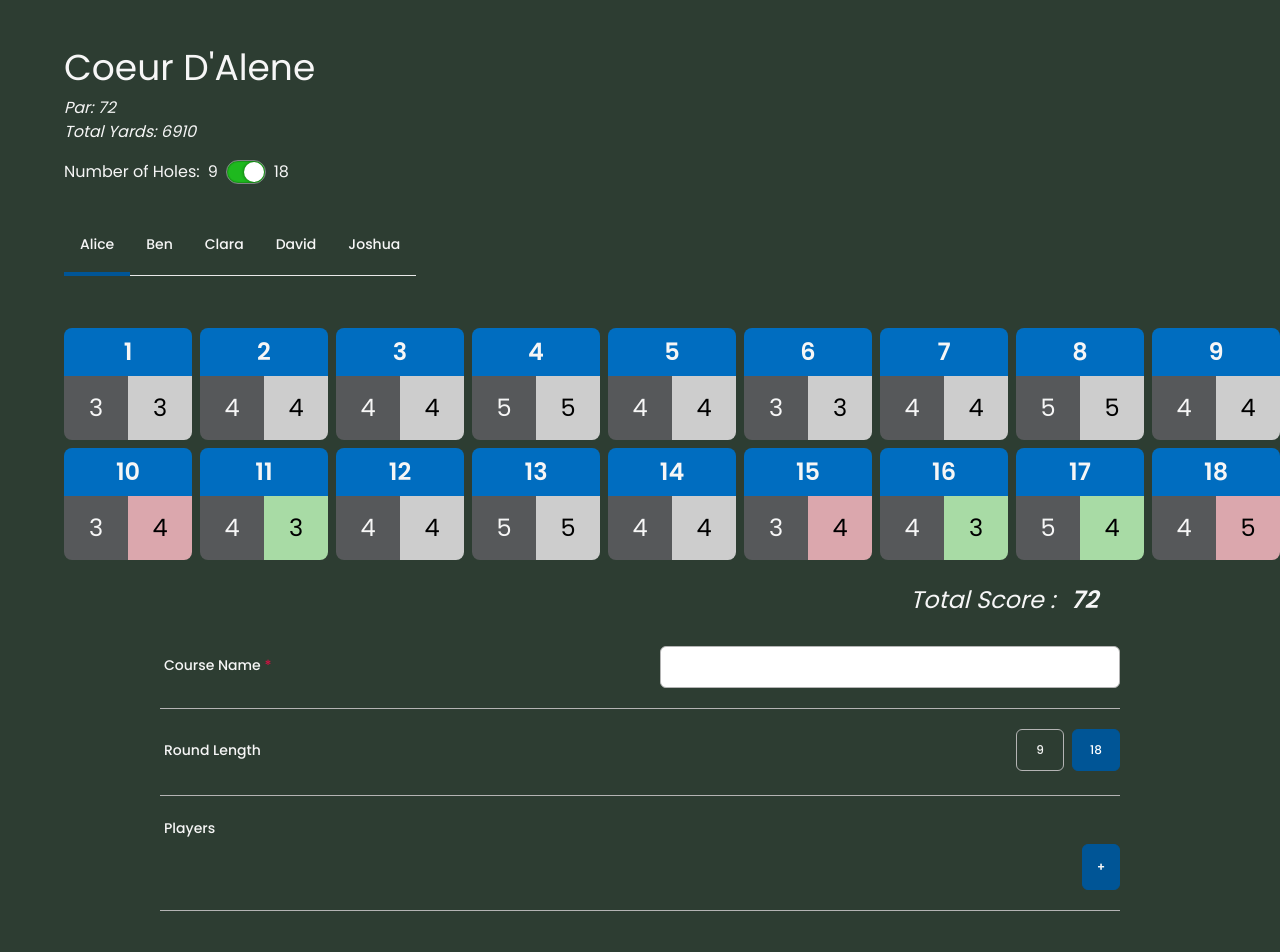
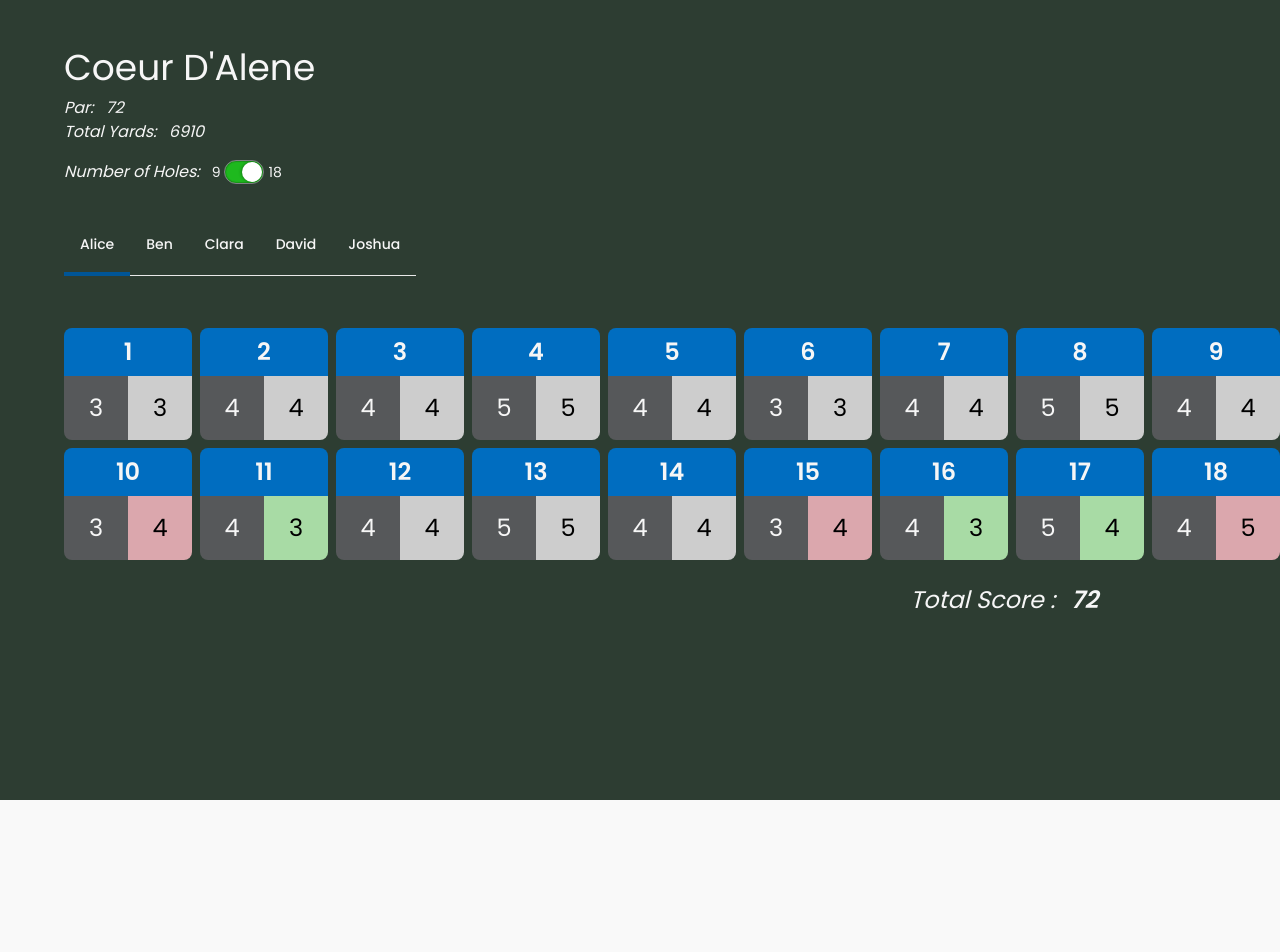
Before and after one commit to briantweed/golf-buddy, a Next.js app: page / in a window 1280 px wide. Shown: the top 952 px of the page. After the commit the page ends 800 px from the top, so only its background shows below. Built offline with nearby package versions, Linux system fonts and the light colour scheme.

Commit message:
init commit

```diff
--- a/src/pages/index.js
+++ b/src/pages/index.js
@@ -20,7 +20,7 @@ const Page = () => {
         setRoundLength((roundLength) => roundLength === ROUND_TYPE.FULL ? ROUND_TYPE.HALF : ROUND_TYPE.FULL );
     };
 
-    const renderedForm = useFormBuilder(form, validationRules, handleSubmit);
+    // const renderedForm = useFormBuilder(form, validationRules, handleSubmit);
 
     const tabs = testGame.Players.map((Player, index) => {
         return {
@@ -34,24 +34,24 @@ const Page = () => {
     const courseTotalYards = testGame.Holes.reduce((sum, item) => sum + item.Yards, 0);
 
     return (
-        <main className={"text-2xl text-grey-6 bg-grey-7"}>
+        <main className={"min-h-screen text-2xl text-grey-6 bg-grey-7"}>
 
             <section className={"pt-12 pb-8 px-16"}>
                 <h1 className={"text-4xl mb-2"}>{testGame.CourseName} </h1>
                 <h2 className={"text-base"}>
-                    <i>Par: {courseParScore}</i>
+                    <i>Par: <span className={"ml-2"}>{courseParScore}</span></i>
                     <br/>
-                    <i>Total Yards: {courseTotalYards}</i>
+                    <i>Total Yards:<span className={"ml-2"}> {courseTotalYards}</span></i>
                 </h2>
-                <div className="flex gap-2 text-base mt-4">
-                    <span>Number of Holes: </span>
-                    <span>9</span>
+                <div className="flex gap-1 text-base mt-4">
+                    <span><i>Number of Holes:</i></span>
+                    <span className={"text-sm ml-2"}>9</span>
                     <ToggleSwitch
                         id={"NumberOfHoles"}
                         isActive={roundLength === ROUND_TYPE.FULL}
                         handleChange={handleChange}
                     />
-                    <span>18</span>
+                    <span className={"text-sm"}>18</span>
                 </div>
             </section>
 
@@ -59,9 +59,9 @@ const Page = () => {
                 <TabWidget tabs={tabs}/>
             </section>
 
-            <section className={"w-3/4 mx-auto"}>
-                {renderedForm}
-            </section>
+            {/*<section className={"w-3/4 mx-auto"}>*/}
+            {/*    {renderedForm}*/}
+            {/*</section>*/}
 
         </main>
     );
```
